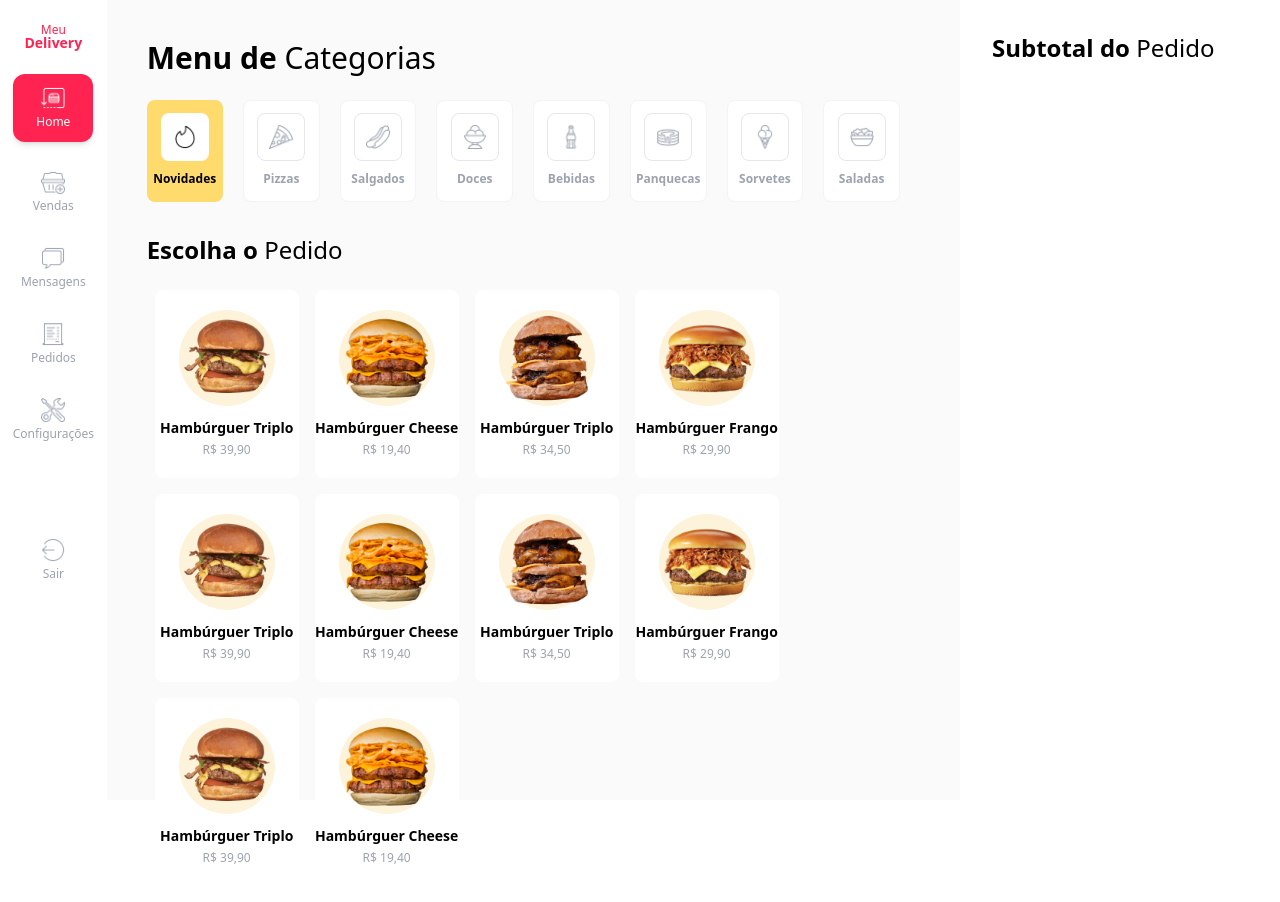
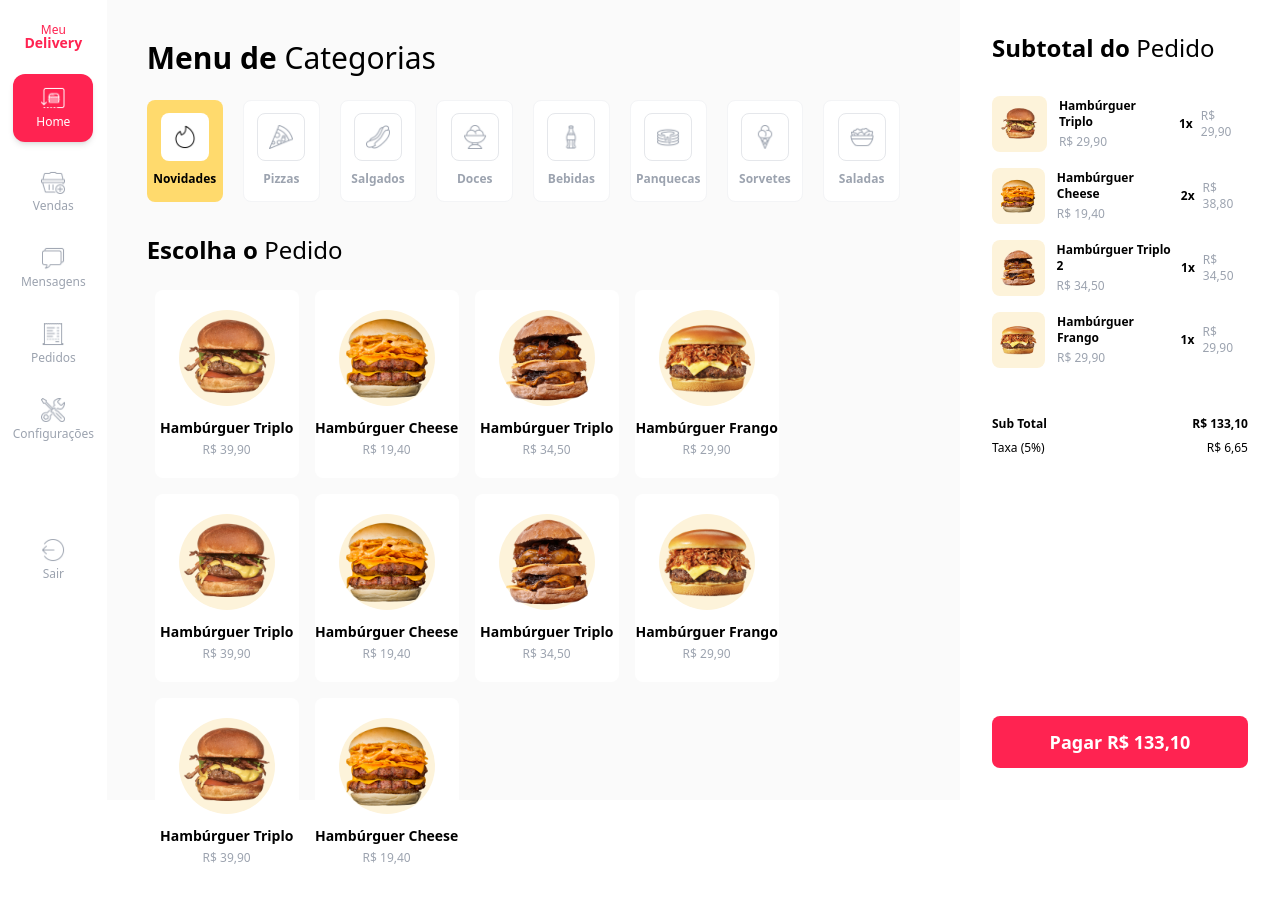
Before and after one commit to adrianojsle/Frontend-Delivery-Web, a React (Vite) app: page / in a window 1280 px wide. Built offline with nearby package versions, Linux system fonts and the light colour scheme.

Commit message:
Frontend Subtotal

```diff
--- a/src/components/OrderSidebar/order-sidebar.component.tsx
+++ b/src/components/OrderSidebar/order-sidebar.component.tsx
@@ -1,7 +1,34 @@
 import SubtitleSection from "../SubtitleSection/subtitle-section.component";
+import ItemSubtotal from "./parts/item-subtotal.part";
+import Hamburguer from "../../assets/img/1.png";
+import Hamburguer2 from "../../assets/img/2.png";
+import Hamburguer3 from "../../assets/img/3.png";
+import Hamburguer4 from "../../assets/img/4.png";
 
 export default function OrderSidebar() {
-    return <div className="w-3/12 bg-white p-8">
-            <SubtitleSection firstWord="Subtotal do " secondWord="Pedido" />
+    return <div className="w-3/12 bg-white p-8 flex flex-col">
+    <SubtitleSection firstWord="Subtotal do " secondWord="Pedido" />
+    <div className="flex flex-col flex-grow">
+      <div className="mt-8 flex flex-col">
+        <ItemSubtotal title="Hambúrguer Triplo" price="R$ 29,90" img={Hamburguer} total={1} priceTotal="R$ 29,90" />
+        <ItemSubtotal title="Hambúrguer Cheese" price="R$ 19,40" img={Hamburguer2} total={2} priceTotal="R$ 38,80" />
+        <ItemSubtotal title="Hambúrguer Triplo 2" price="R$ 34,50" img={Hamburguer3} total={1} priceTotal="R$ 34,50" />
+        <ItemSubtotal title="Hambúrguer Frango" price="R$ 29,90" img={Hamburguer4} total={1} priceTotal="R$ 29,90" />
+      </div>
+      <div className="flex flex-row justify-between mt-8">
+        <span className="text-xs font-bold">Sub Total</span>
+        <span className="text-xs font-bold">R$ 133,10</span>
+      </div>
+      <div className="flex flex-row justify-between mt-2">
+        <span className="text-xs font-light">Taxa (5%)</span>
+        <span className="text-xs font-light">R$ 6,65</span>
+      </div>
     </div>
+    <div className="flex flex-col mt-auto">
+      <button className="bg-primary p-3 w-full rounded-lg justify-end">
+        <span className="font-bold text-white text-lg">Pagar R$ 133,10</span>
+      </button>
+    </div>
+  </div>
+
 }
--- /dev/null
+++ b/src/components/OrderSidebar/parts/item-subtotal.part.tsx
@@ -0,0 +1,33 @@
+type Props = {
+    img: string;
+    title: string;
+    price: string;
+    total: number;
+    priceTotal: string;
+}
+
+export default function ItemSubtotal({img, title, price, total, priceTotal}: Props) {
+    return <div className="flex flex-row mb-4">
+        <div className="w-14 py-2 bg-tertiary rounded-lg flex justify-center items-center">
+        <img src={img} className="w-10 h-10" />
+        </div>
+        <div className="flex flex-col grow pl-3 items-start justify-center">
+            <span className="font-bold text-xs">
+                {title}
+            </span>
+            <span className="font-light text-xs text-gray-400 mt-1">
+                {price}
+            </span>
+        </div>
+        <div className="flex flex-col pl-2 items-start justify-center">
+            <span className="font-bold text-xs">
+                {total}x
+            </span>
+        </div>
+        <div className="flex flex-col pl-2 items-start justify-center">
+            <span className="font-light text-xs text-gray-400">
+                {priceTotal}
+            </span>
+        </div>
+    </div>
+}
--- /dev/null
+++ b/src/components/TitleSection copy/title-section.component.tsx
@@ -0,0 +1,15 @@
+type Props = {
+    firstWord: string;
+    secondWord: string;
+}
+
+export default function TitleSection({ firstWord, secondWord }: Props) {
+    return <div>
+        <span className={`text-3xl font-bold text-black`}>
+            {firstWord}
+        </span>
+        <span className={`text-3xl font-light text-black`}>
+            {secondWord}
+        </span>
+    </div>
+}
```
